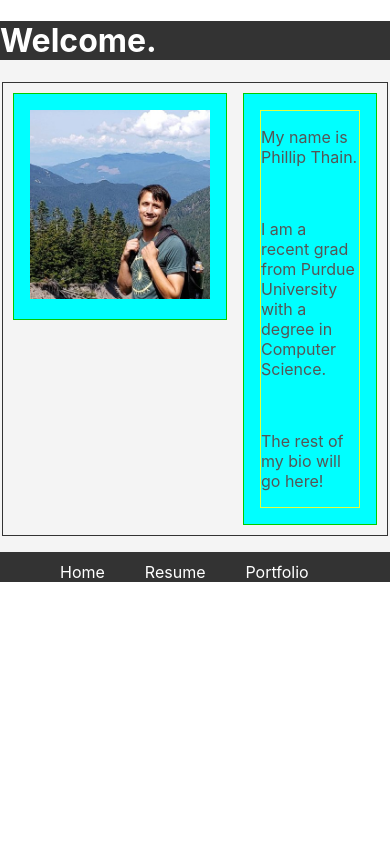
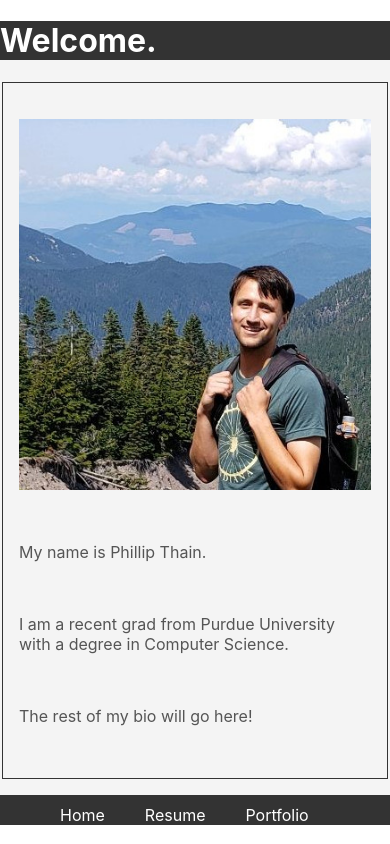
Before and after one commit to pthain/hello-homepage, a React (Create React App) app: page / in a window 390 px wide. Built offline with nearby package versions, Linux system fonts and the light colour scheme.

Commit message:
Mobile responsive

```diff
--- a/src/css/style.css
+++ b/src/css/style.css
@@ -23,27 +23,35 @@
   grid-auto-rows:minmax(100px, auto);
   grid-gap:1em;
   justify-items:stretch;
-  align-items: start;
+  align-items: start; /* Do NOT match height of all gridboxes*/
 }
 
 .wrapper-element {
-  border: 1px #0c0 solid;
-  background: #0ff;
+  /* border: 1px #0c0 solid; */
+  /* background: #0ff; */
   padding: 1em;
 }
 
 .profile-image {
-  /*I want the image to scale with the box*/
   max-width: 100%;
+  max-height: 100%;
   min-width: 180px;
   min-height: 180px;
   height: auto;
 }
 
 .bio-text{
-  border: 1px solid #e3fe3f;
+  /* For Debugging | border: 1px solid #e3fe3f; */
 }
 
+@media(max-width:600px){
+  .wrapper{
+    margin: 0;
+    padding: 10px;
+    display: initial;
+    width:100%;
+  }
+}
 /*
 .clr{
   clear:both;
```
